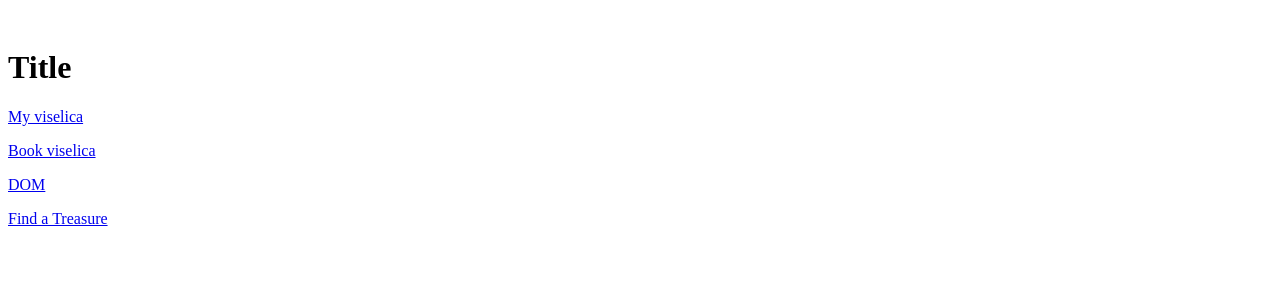
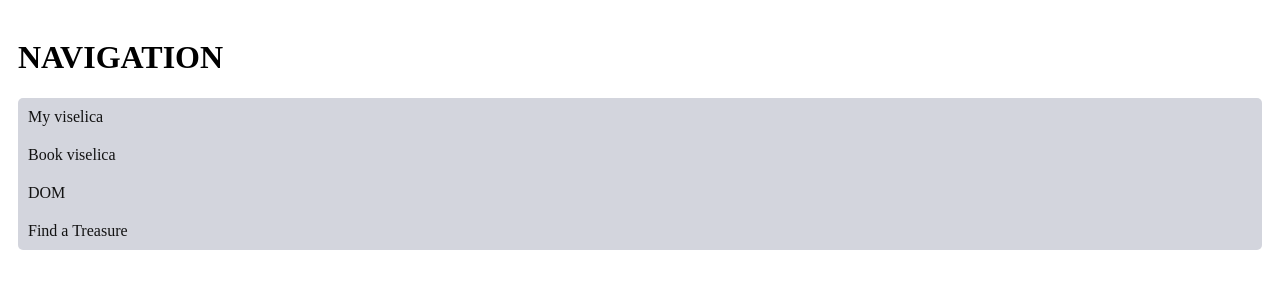
Before and after one commit to DubstepWar/js-for-children, a plain HTML site: page index.html in a window 1280 px wide. Drawn offline with Linux system fonts and the light colour scheme.

Commit message:
menu styles + small fix

```diff
--- a/index.css
+++ b/index.css
@@ -1,3 +1,33 @@
 .wrapper {
   padding: 10px;
 }
+
+.bordered {
+  border-radius: 5px;
+}
+
+.title {
+  text-transform: uppercase;
+  font-size: 2rem;
+}
+
+.nav-list {
+  list-style-type: none;
+  margin: 0;
+  padding: 0;
+  overflow: hidden;
+  background: #d3d5dd;
+}
+
+.nav-list__link {
+  padding: 10px;
+}
+
+.nav-list__link:hover {
+  background: #b2b4ba;
+}
+
+.nav-list__link a {
+  text-decoration: none;
+  color:#121212;
+}
--- a/index.html
+++ b/index.html
@@ -7,21 +7,24 @@
     <link rel="stylesheet" href="./index.css" />
   </head>
   <body>
-    <div class="wrapper"></div>
-    <h1>Title</h1>
-    <div>
-      <p>
-        <a href="src/viselica_my/index.html"> My viselica </a>
-      </p>
-      <p>
-        <a href="src/viselica_book/index.html"> Book viselica </a>
-      </p>
-      <p>
-        <a href="src/dom/index.html"> DOM </a>
-      </p>
-      <p>
-        <a href="src/find_treasure/index.html"> Find a Treasure </a>
-      </p>
+    <div class="wrapper">
+      <h1 class="title">Navigation</h1>
+      <nav>
+        <ul class="nav-list bordered">
+          <li class="nav-list__link">
+            <a href="src/viselica_my/index.html">My viselica</a>
+          </li>
+          <li class="nav-list__link">
+            <a href="src/viselica_book/index.html">Book viselica</a>
+          </li>
+          <li class="nav-list__link">
+            <a href="src/dom/index.html">DOM</a>
+          </li>
+          <li class="nav-list__link">
+            <a href="src/find_treasure/index.html">Find a Treasure</a>
+          </li>
+        </ul>
+      </nav>
     </div>
 
     <script src="index.js" type="text/javascript"></script>
--- a/src/find_treasure/index.js
+++ b/src/find_treasure/index.js
@@ -57,10 +57,11 @@ const target = {
 $('#map').on('click', (event) => {
   customerClicks++;
 
-  showAttemptsHint(customerClicks, maxAttempts)
+  showAttemptsHint(customerClicks, maxAttempts);
 
   if (isFail(customerClicks) === true) {
-    alert('You lose :(');
+    customerClicks = 0; // reset counter
+    alert('You loose :(');
   }
 
   const distance = getDistance(event, target);
```
